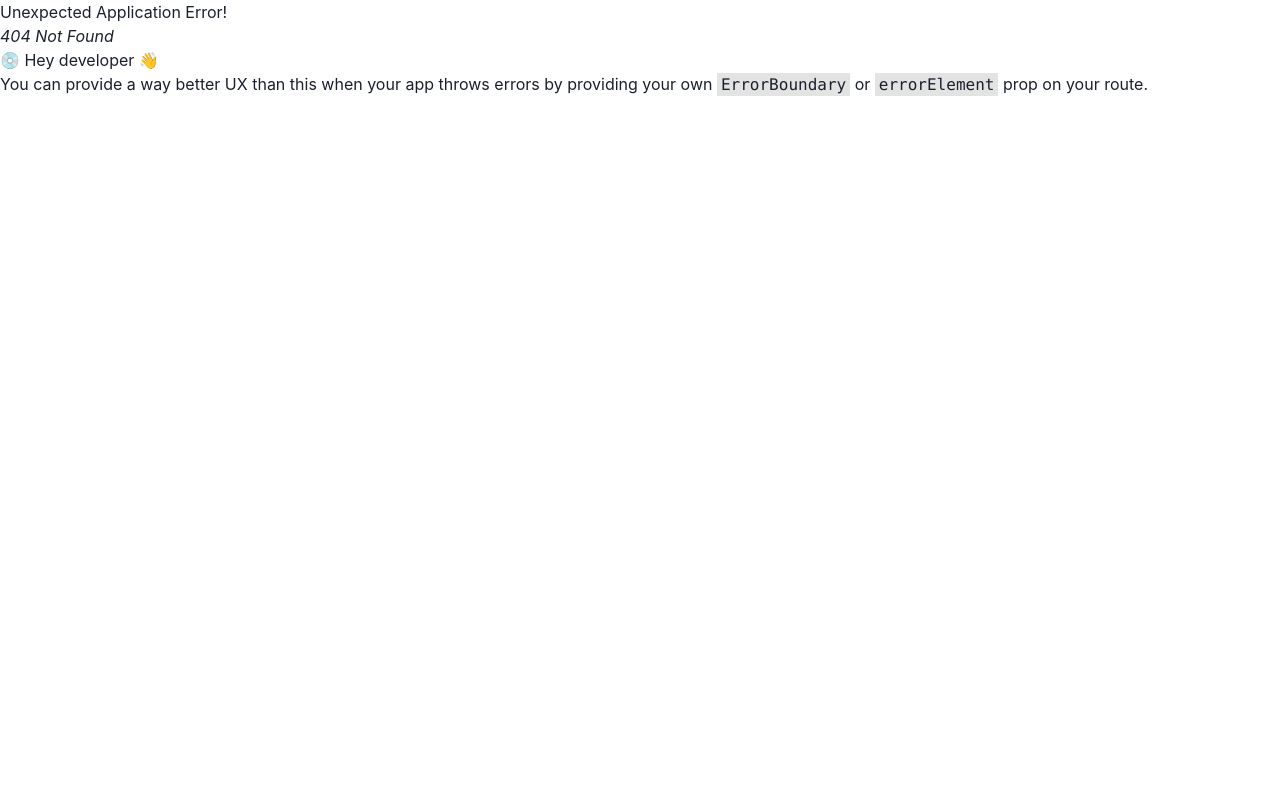
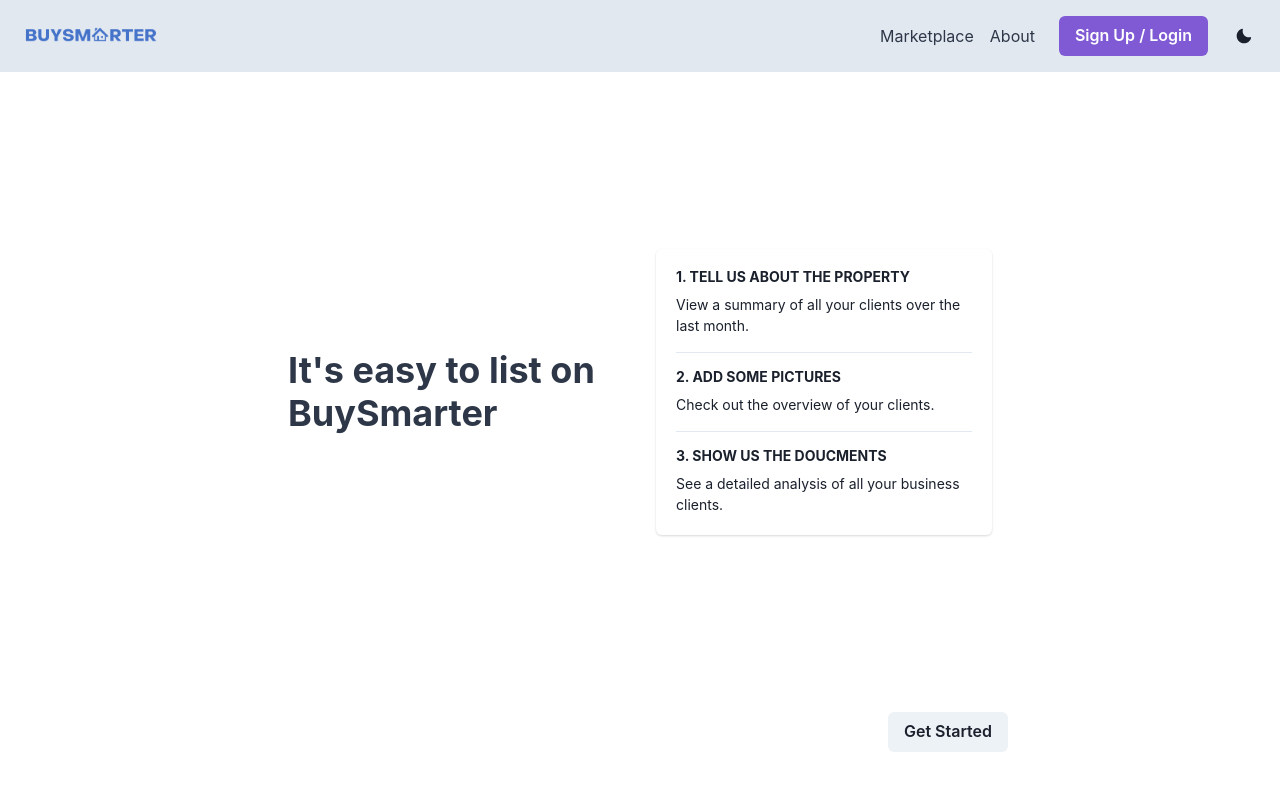
Before and after one commit to sanatcodes/BuySmarter, a React (Vite) app: page /wholesale in a window 1280 px wide. Before the commit this address had no page. Shown: the top 790 px of the page. Built offline with nearby package versions, Linux system fonts and the light colour scheme; no server answers.

Commit message:
fix: wholesale page working now

```diff
--- a/src/Pages/wholesaler/WholesalerOnobarding.jsx
+++ b/src/Pages/wholesaler/WholesalerOnobarding.jsx
@@ -5,8 +5,7 @@
 import UploadLegalDocs from "./UploadLegalDocs";
 import WholesalePictureUpload from "./WholesalePictureUpload";
 import WholeSalerIntroComponent from "./WholesalerIntroComponent";
-// import PropertyDetailsForm from "./PropertyDetailForm";
-// import Stepper from "./Stepper";
+import WholesaleOnboardingSuccessful from "./WholesaleOnboardingSuccessful";
 
 export default function WholesalerOnobarding() {
   // const [activeStep, setActiveStep] = useState(0);
--- a/src/components/NavBar.jsx
+++ b/src/components/NavBar.jsx
@@ -14,7 +14,7 @@
 import darkLogo from "../assets/DarkModeLogo.png";
 import lightLogo from "../assets/LightModeLogo.png";
 import { NavLink } from "react-router-dom";
-import { GoogleAuthProvider, signInWithPopup, signOut } from "firebase/auth";
+import { signInWithPopup, signOut } from "firebase/auth";
 import { auth, provider } from "../services/firebase";
 
 const NavBar = () => {
@@ -41,7 +41,9 @@
         setUser(user);
         // ...
       })
-      .catch((error) => {});
+      .catch((error) => {
+        console.log(error);
+      });
   };
 
   return (
@@ -88,6 +90,7 @@
                   })
                   .catch((error) => {
                     // An error happened.
+                    console.log(error);
                   });
               }}
             >
```
Also changed, not shown: src/main.jsx (+5 -4 lines).
